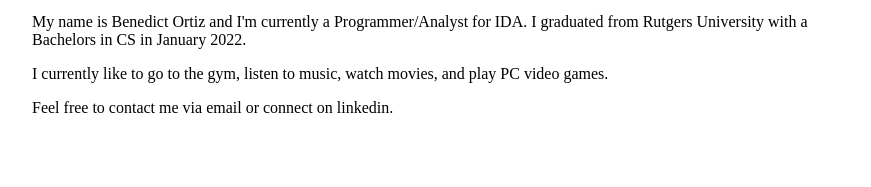
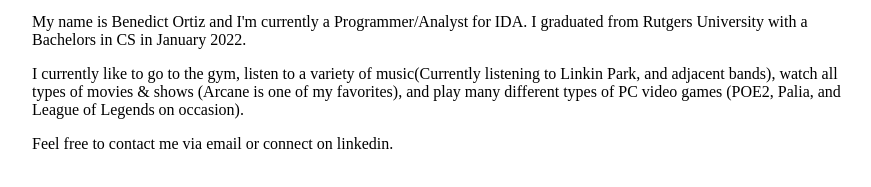
Before and after one commit to Ben-Ortiz/Potfolio-Website, a plain HTML site: page index.html in a window 1280 px wide. Shown: the part 203-390 px from the top of the page, without its empty margins (199-1070 px from the left). Drawn offline with Linux system fonts and the light colour scheme.

Commit message:
edits to index

```diff
--- a/index.html
+++ b/index.html
@@ -36,7 +36,7 @@
                             My name is Benedict Ortiz and I'm currently a Programmer/Analyst for IDA. I graduated from Rutgers University with a Bachelors in CS in January 2022.
                         </p>
                         <p>
-                            I currently like to go to the gym, listen to music, watch movies, and play PC video games.
+                            I currently like to go to the gym, listen to a variety of music(Currently listening to Linkin Park, and adjacent bands), watch all types of movies & shows (Arcane is one of my favorites), and play many different types of PC video games (POE2, Palia, and League of Legends on occasion).
                         </p>
                         <p>
                             Feel free to contact me via email or connect on linkedin.
```
